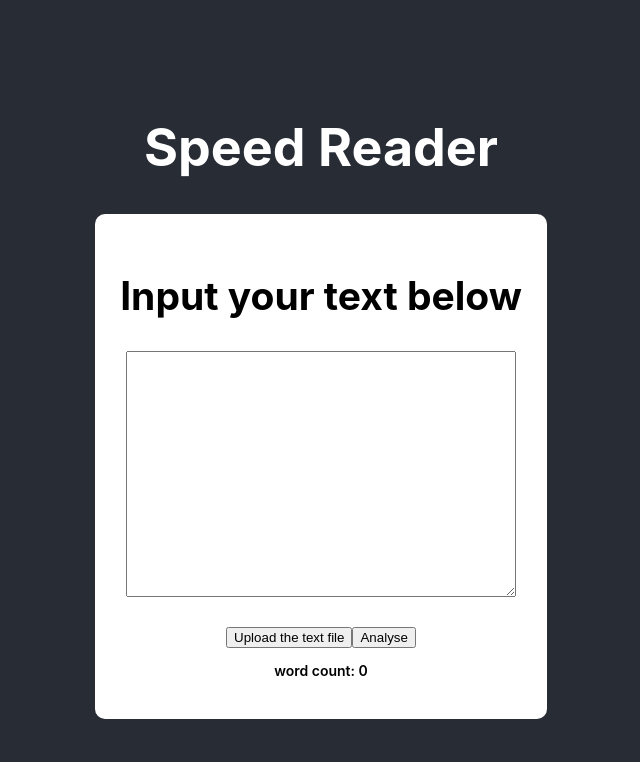
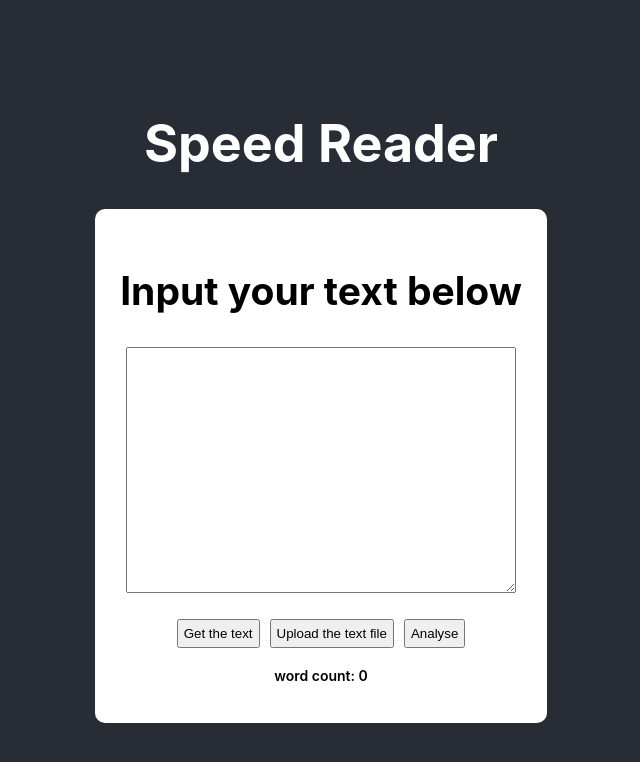
Before and after one commit to impetusdev/Reading-log-Client, a React (Create React App) app: page / in a window 1280 px wide. Shown: the top 762 px of the page, without its empty margins (319-959 px from the left). Built offline with nearby package versions, Linux system fonts and the light colour scheme.

Commit message:
added upload text

```diff
--- a/src/Components/Text.scss
+++ b/src/Components/Text.scss
@@ -21,3 +21,8 @@ textarea {
     font-family: 'Plus Jakarta Sans', sans-serif;
     font-weight: 600;
 }
+
+button {
+    padding: 5px;
+    margin: 5px;
+}
--- a/src/Components/Text.tsx
+++ b/src/Components/Text.tsx
@@ -3,25 +3,47 @@ import React, {useState} from "react";
 import axios from "axios";
 import './Text.scss';
 
+interface AllText {
+    _id: string,
+    text: string,
+    createdOn: string,
+    _v: number
+}
+
 export const Text = () => {
     const [textSnippet, setTextSnippet] = useState<string>('');
     const [wordCount, setWordCount] = useState<number>(0);
+    const [allText, setAllText] = useState<AllText[]>([]);
 
     const updateText = (e:any) => {
         setTextSnippet(e.target.value.trim());
     }
 
     // TODO: use this website: https://www.smashingmagazine.com/2020/07/react-apps-testing-library/
-    // count how many words are in the text.
+
+
     const getText = async () => {
         try {
-            let res = await axios.get('localhost:3000/text')
+            let res = await axios.get('http://localhost:3000/text')
+            console.log('data is:', res.data);
+
+            setAllText(res.data);
+        } catch (error) {
+            console.log("Error:", error)
+        }
+    }
+    const uploadText = async () => {
+        try {
+            let res = await axios.post('http://localhost:3000/text', {
+                text: textSnippet
+            })
             console.log('res is:', res);
         } catch (error) {
             console.log("Error:", error)
         }
     }
 
+    // gets the word count
     const analyseText = () => {
         if (textSnippet.trim() === ''){
             setWordCount(0);
@@ -34,8 +56,14 @@ export const Text = () => {
         <h2>Input your text below</h2>
         <textarea onChange={updateText}/>
         <p>{textSnippet}</p>
-        <button onClick={getText}>Upload the text file</button>
+        <button onClick={getText}>Get the text</button>
+        <button onClick={uploadText}>Upload the text file</button>
         <button onClick={analyseText}>Analyse</button>
         <p>{`word count: ${wordCount}`}</p>
+
+
+        {
+            allText.map((snippet) => <p key={snippet._id}>{snippet.text}</p>)
+        }
     </div>;
 }
```
